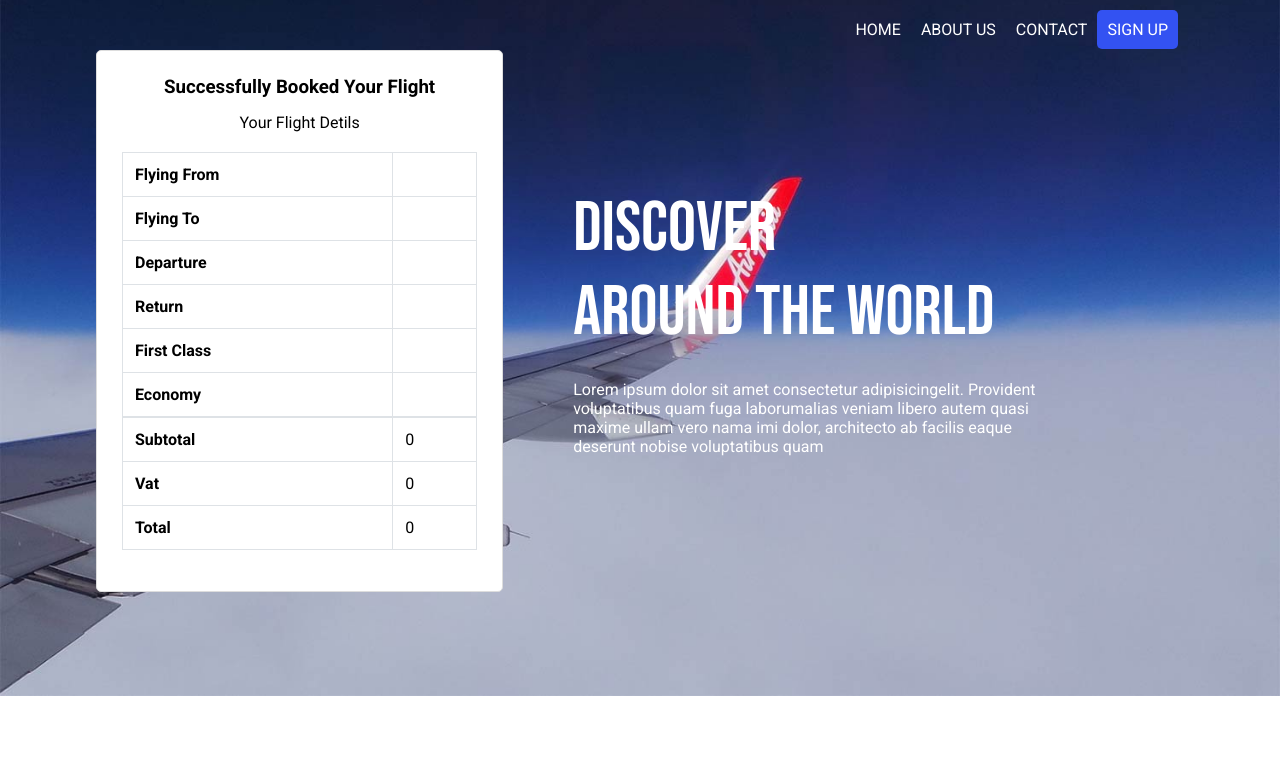
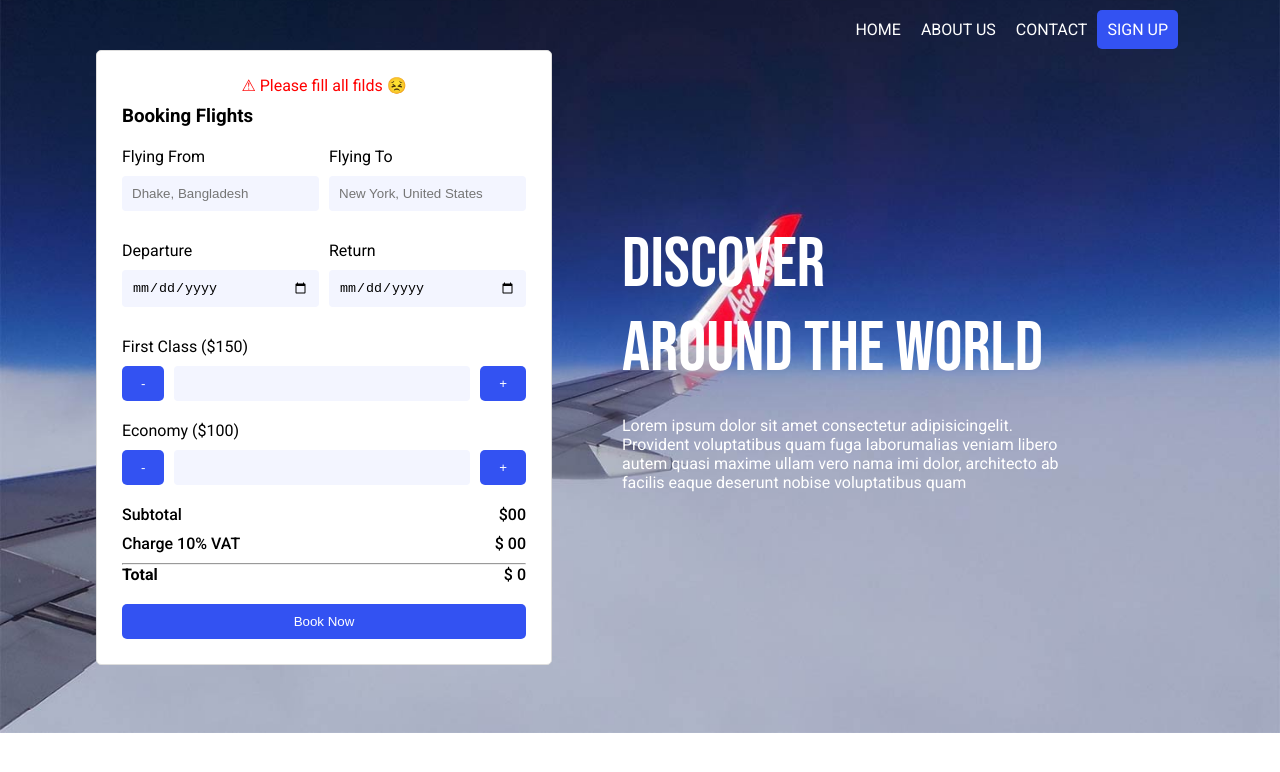
Before and after one commit to monirfy/discover-fly, a plain HTML site: page index.html in a window 1280 px wide. Both pictures are taken after a click on the button "Book Now". Drawn offline with Linux system fonts and the light colour scheme.

Commit message:
Add condition

```diff
--- a/app.js
+++ b/app.js
@@ -62,12 +62,6 @@ function grandTotal() {
 }
 
 document.querySelector('.book-now').addEventListener('click', function () {
-    document.querySelector('.booking-form').style.display = 'none';
-    document.querySelector('.booking-details').style.display = 'block';
-
-    grandTotal();
-    //increaseSpinner();
-
     const fryingFrom = document.querySelector('.flying-from').value;
     const fryingTo = document.querySelector('.flying-to').value;
     const fryingDeparture = document.querySelector('.flying-departure').value;
@@ -75,10 +69,21 @@ document.querySelector('.book-now').addEventListener('click', function () {
     const firstClassTicket = document.querySelector('.first-class-ticket-amount').value;
     const economyTicket = document.querySelector('.economy-ticket-amount').value;
 
+    if (!fryingFrom || !fryingTo || !fryingDeparture || !fryingReturn || !firstClassTicket || !economyTicket) {
+        document.querySelector('.warning').textContent = '⚠ Please fill all filds 😣';
+        //alert('Please fill all filds 😣');
+    } else {
+        document.querySelector('.booking-form').style.display = 'none';
+        document.querySelector('.booking-details').style.display = 'block';
+
+        grandTotal();
+        //increaseSpinner();
+
         document.querySelector('.user-flying-from').textContent = fryingFrom;
         document.querySelector('.user-flying-to').textContent = fryingTo;
         document.querySelector('.user-departure-date').textContent = fryingDeparture;
         document.querySelector('.user-return-date').textContent = fryingReturn;
         document.querySelector('.user-first-class').textContent = firstClassTicket;
         document.querySelector('.user-economy-class').textContent = economyTicket;
+    }
 });
--- a/index.html
+++ b/index.html
@@ -29,6 +29,7 @@
     <!--Booking Section-->
     <main class="main-content container">
         <div class="booking-form">
+            <p class="warning"></p>
             <h3>Booking Flights</h3>
             <div class="inputs">
                 <div class="input-group">
@@ -107,7 +108,7 @@
 
         <div class="booking-details">
             <header>
-                <h3>Successfully Booked Your Flight</h3>
+                <h3>😍😍 Successfully Booked Your Flight</h3>
                 <p>Your Flight Detils</p>
             </header>
 
@@ -144,15 +145,15 @@
                   </tr>
                   <tr class="twopx">
                     <td class="strong">Subtotal</td>
-                    <td class="user-subtotal"></td>
+                    <td> $ <span class="user-subtotal"></span></td>
                   </tr>
                   <tr>
                     <td class="strong">Vat</td>
-                    <td class="user-vat"></td>
+                    <td> $ <span class="user-vat"></span></td>
                   </tr>
                   <tr>
                     <td class="strong">Total</td>
-                    <td class="user-total"></td>
+                    <td > $ <span class="user-total"></span></td>
                   </tr>
 
                 </tbody>
--- a/style.css
+++ b/style.css
@@ -177,3 +177,8 @@ table {
 .booking-details header h3 {
     margin-bottom: 15px;
 }
+
+.warning {
+    color: red;
+    text-align: center;
+}
```
Lines whose indentation alone changed are shown as unchanged.
